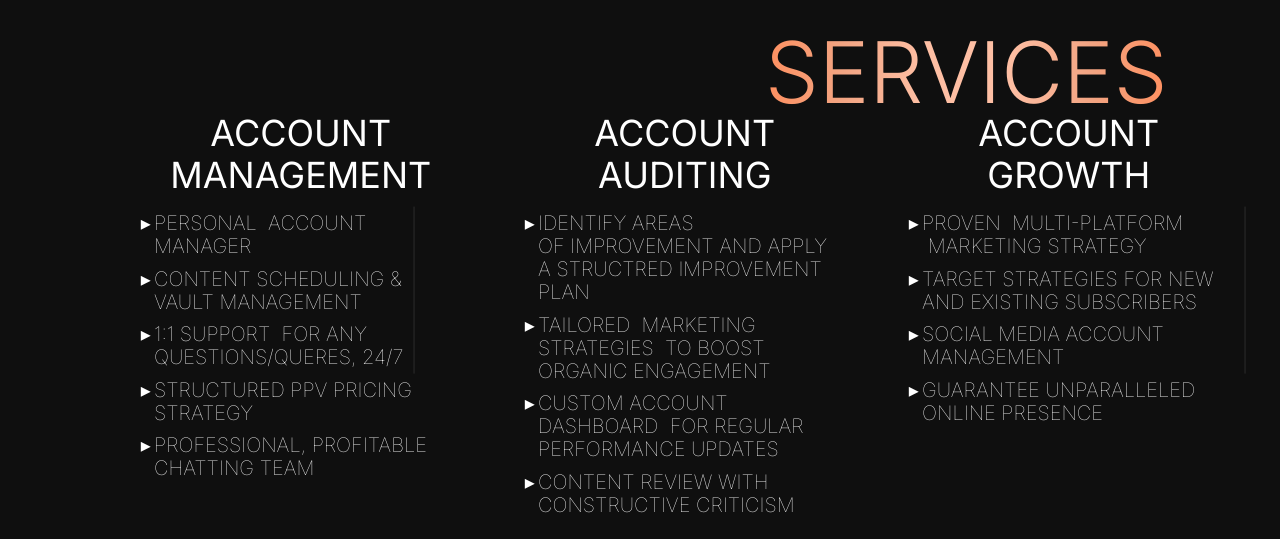
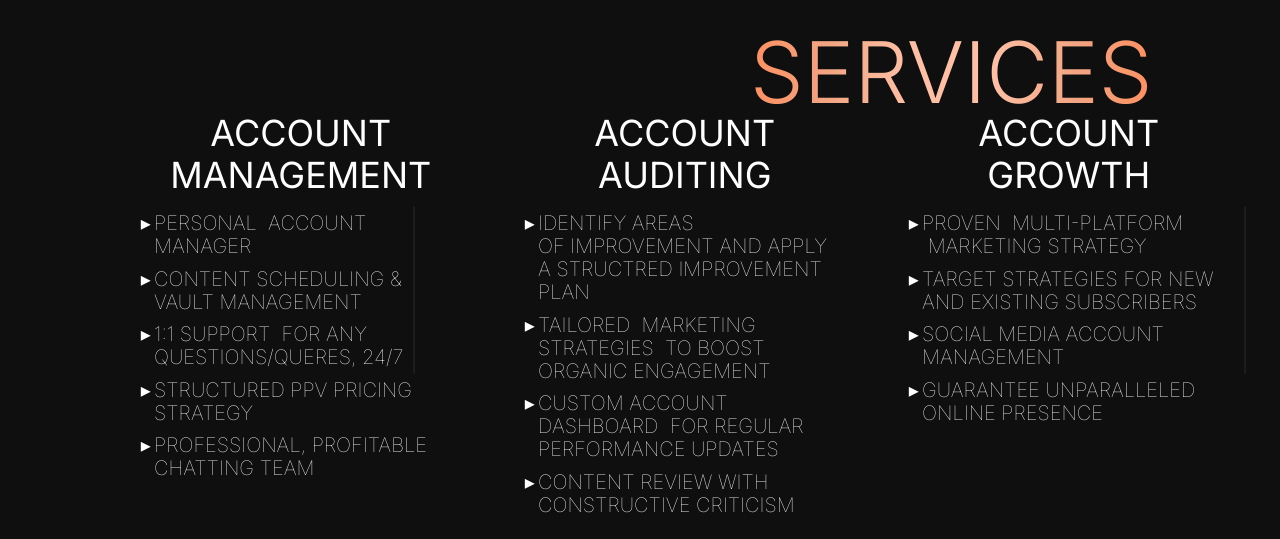
Before and after one commit to ROKUMgmtGitHub/ROKU-HTML, a website built with Parcel: page index.html in a window 1280 px wide. Shown: the part 3144-3683 px from the top of the page. Built offline with nearby package versions, Linux system fonts and the light colour scheme.

Commit message:
Commit from TeleportHQ

```diff
--- a/roku.css
+++ b/roku.css
@@ -864,7 +864,7 @@
 }
 .roku-page-services-title1 {
   top: 0px;
-  left: 765px;
+  left: 750px;
   color: #FFFFFF;
   position: absolute;
   font-size: 85px;
```
